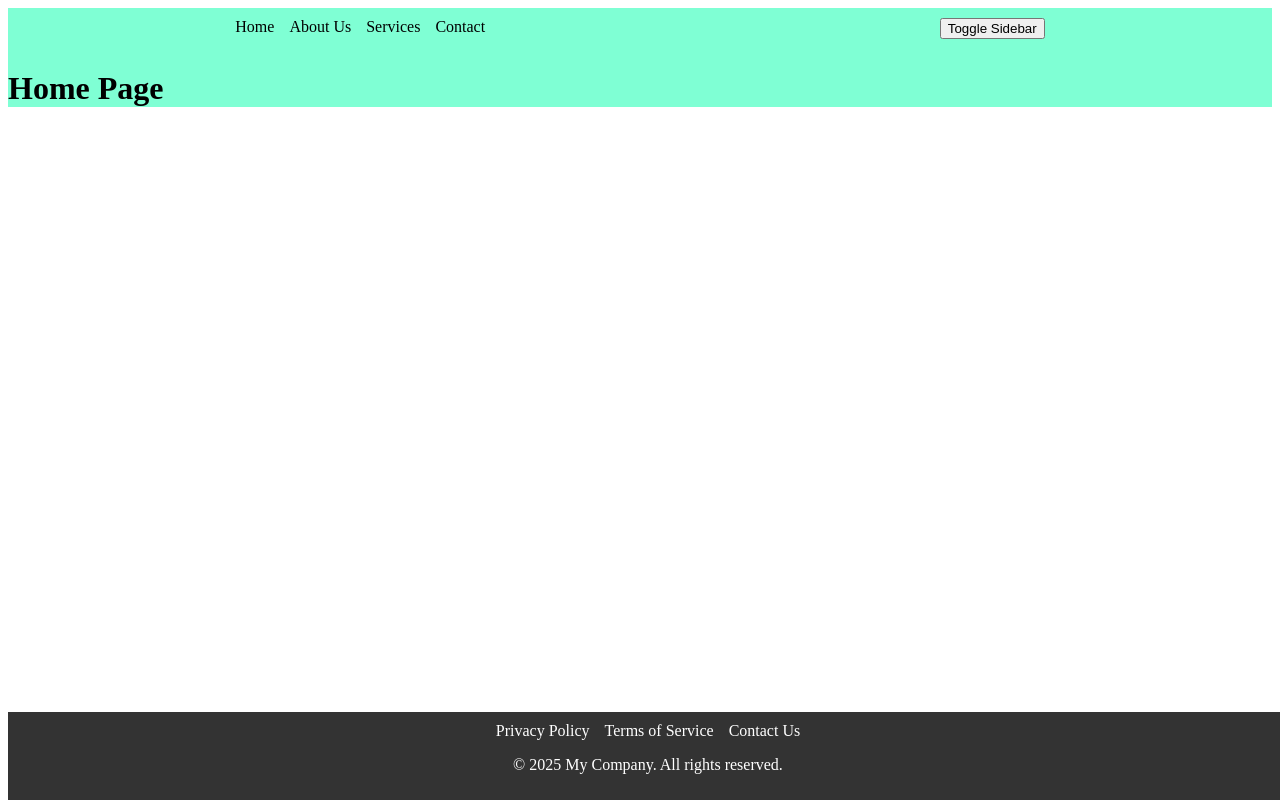
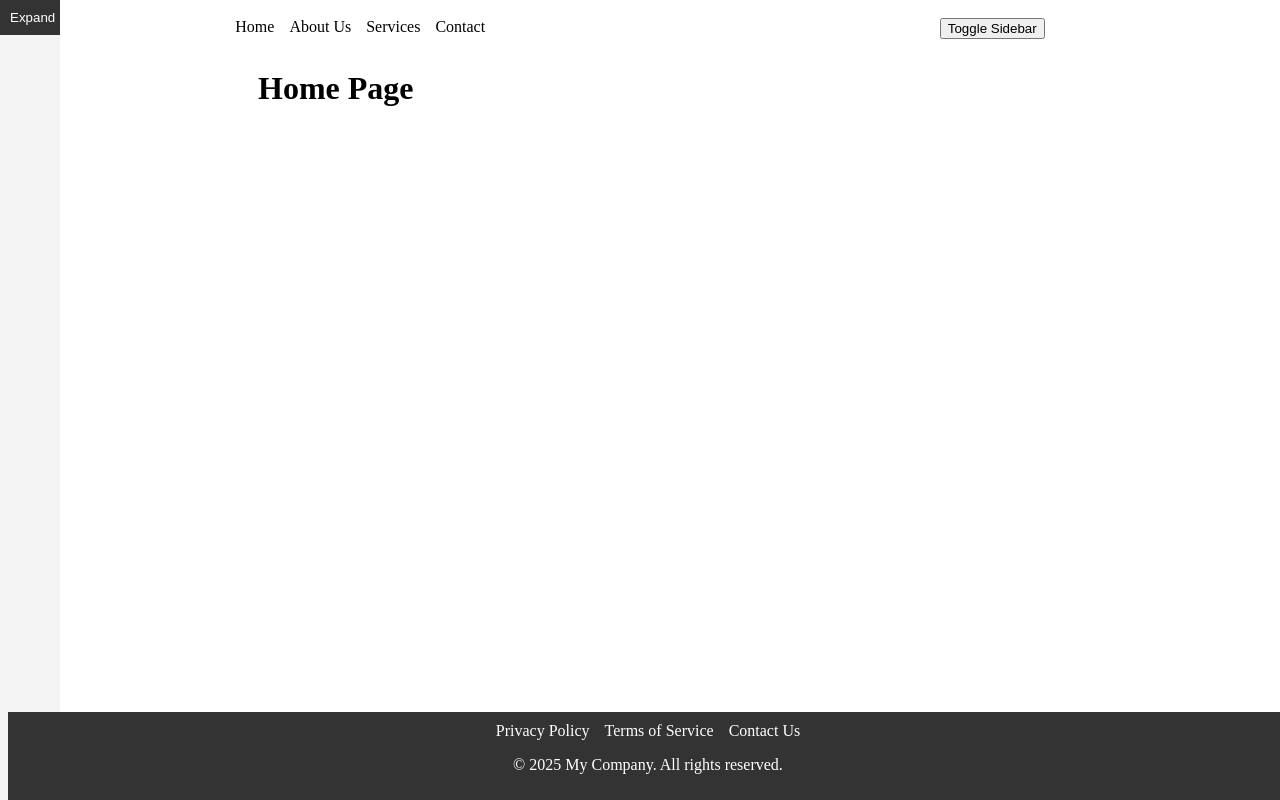
Before and after one commit to AdrianS2002/TemplateWebsite, an Angular app: page /home in a window 1280 px wide. Built offline with nearby package versions, Linux system fonts and the light colour scheme.

Commit message:
modified component to accept sidebar

```diff
--- a/src/app/app.component.css
+++ b/src/app/app.component.css
@@ -1,3 +1,8 @@
-#app-root{
-    background-color: aquamarine;
-}
+#content {
+    margin-left: 250px; /* Same width as the expanded sidebar */
+    transition: margin-left 0.3s;
+  }
+
+  .sidebar:not(.expanded) + #content {
+    margin-left: 60px; /* Adjust for collapsed sidebar */
+  }
--- a/src/app/app.component.html
+++ b/src/app/app.component.html
@@ -1,5 +1,8 @@
 <div id="app-root">
   <app-menu></app-menu>
-  <router-outlet></router-outlet>
+  <app-sidebar></app-sidebar>
   <app-footer></app-footer>
+  <div id="content">
+    <router-outlet></router-outlet>
+  </div>
 </div>
--- a/src/app/app.component.ts
+++ b/src/app/app.component.ts
@@ -2,11 +2,12 @@
 import { RouterOutlet } from '@angular/router';
 import { MenuComponent } from "./menu/menu.component";
 import { FooterComponent } from "./footer/footer.component";
+import { SidebarComponent } from "./sidebar/sidebar.component";
 
 @Component({
   selector: 'app-root',
   standalone: true,
-  imports: [RouterOutlet, MenuComponent, FooterComponent],
+  imports: [RouterOutlet, MenuComponent, FooterComponent, SidebarComponent],
   templateUrl: './app.component.html',
   styleUrl: './app.component.css'
 })
```
